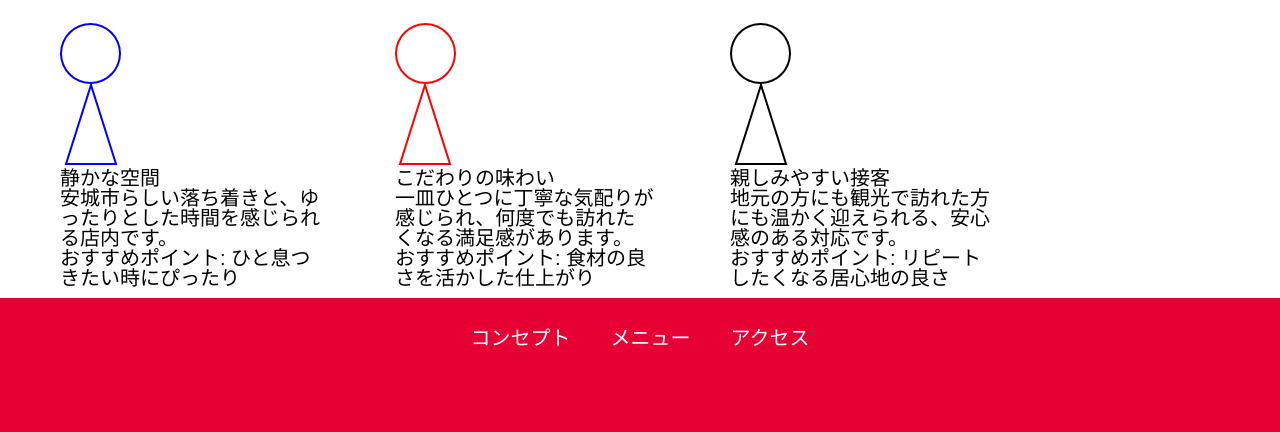
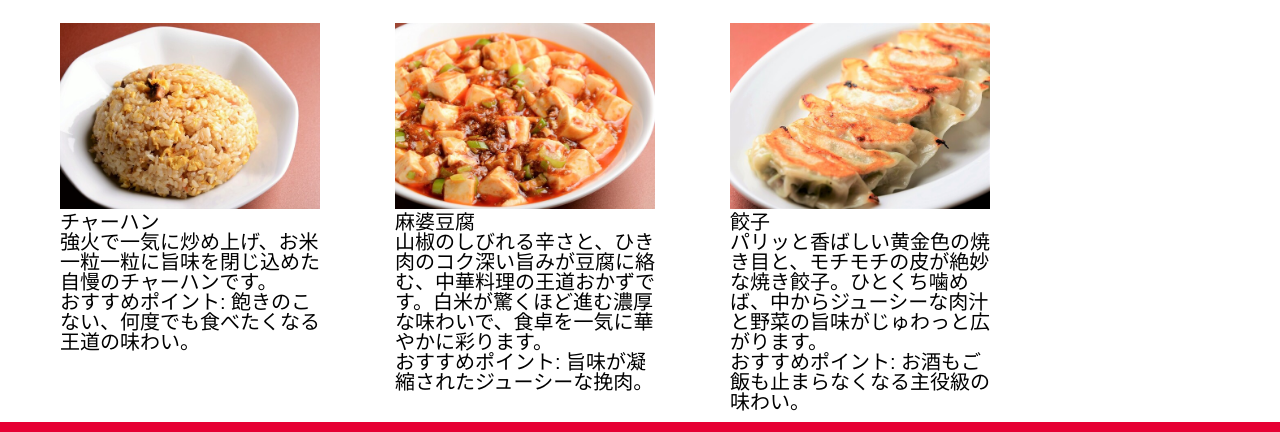
Before and after one commit to ILove2525/ResearchLiteracy-2026-Group4, a plain HTML site: page menu.html in a window 1280 px wide. Shown: the part 157-589 px from the top of the page. Drawn offline with nearby package versions, Linux system fonts and the light colour scheme; a script that the page names is missing; a web font is replaced by a local one.

Commit message:
Add menu images and update menu content
Add three menu photos (fried-rice.jpg, gyoza.jpg, mapo-tofu.jpg) and update menu.html: change heading to '東天紅のメニュー', replace placeholder member images with dish images, and revise each item's title, description (dt/dd) and speciality points to highlight the fried rice, mapo tofu, and gyoza menu entries.

```diff
--- a/menu.html
+++ b/menu.html
@@ -33,31 +33,31 @@
         </header>
         <main class="main">
             <div class="menu">
-                <h2>東天紅の魅力</h2>
+                <h2>東天紅のメニュー</h2>
                 <ul class="member-list">
                     <li>
-                        <img src="images/menu/member_A.png" alt="東天紅の店内雰囲気">
+                        <img src="images/menu/fried-rice.jpg" alt="東天紅のチャーハン">
                         <dl>
-                            <dt>静かな空間</dt>
-                            <dd>安城市らしい落ち着きと、ゆったりとした時間を感じられる店内です。</dd>
+                            <dt>チャーハン</dt>
+                            <dd>強火で一気に炒め上げ、お米一粒一粒に旨味を閉じ込めた自慢のチャーハンです。</dd>
                         </dl>
-                        <p class="speciality">おすすめポイント: ひと息つきたい時にぴったり</p>
+                        <p class="speciality">おすすめポイント: 飽きのこない、何度でも食べたくなる王道の味わい。</p>
                     </li>
                     <li>
-                        <img src="images/menu/member_B.png" alt="東天紅の味わい">
+                        <img src="images/menu/mapo-tofu.jpg" alt="東天紅の麻婆豆腐">
                         <dl>
-                            <dt>こだわりの味わい</dt>
-                            <dd>一皿ひとつに丁寧な気配りが感じられ、何度でも訪れたくなる満足感があります。</dd>
+                            <dt>麻婆豆腐</dt>
+                            <dd>山椒のしびれる辛さと、ひき肉のコク深い旨みが豆腐に絡む、中華料理の王道おかずです。白米が驚くほど進む濃厚な味わいで、食卓を一気に華やかに彩ります。</dd>
                         </dl>
-                        <p class="speciality">おすすめポイント: 食材の良さを活かした仕上がり</p>
+                        <p class="speciality">おすすめポイント: 旨味が凝縮されたジューシーな挽肉。</p>
                     </li>
                     <li>
-                        <img src="images/menu/member_C.png" alt="東天紅の接客">
+                        <img src="images/menu/gyoza.jpg" alt="東天紅の餃子">
                         <dl>
-                            <dt>親しみやすい接客</dt>
-                            <dd>地元の方にも観光で訪れた方にも温かく迎えられる、安心感のある対応です。</dd>
+                            <dt>餃子</dt>
+                            <dd>パリッと香ばしい黄金色の焼き目と、モチモチの皮が絶妙な焼き餃子。ひとくち噛めば、中からジューシーな肉汁と野菜の旨味がじゅわっと広がります。</dd>
                         </dl>
-                        <p class="speciality">おすすめポイント: リピートしたくなる居心地の良さ</p>
+                        <p class="speciality">おすすめポイント: お酒もご飯も止まらなくなる主役級の味わい。</p>
                     </li>
                 </ul>
             </div>
```
Also changed, not shown: images/menu/fried-rice.jpg (added), images/menu/gyoza.jpg (added), images/menu/mapo-tofu.jpg (added).
